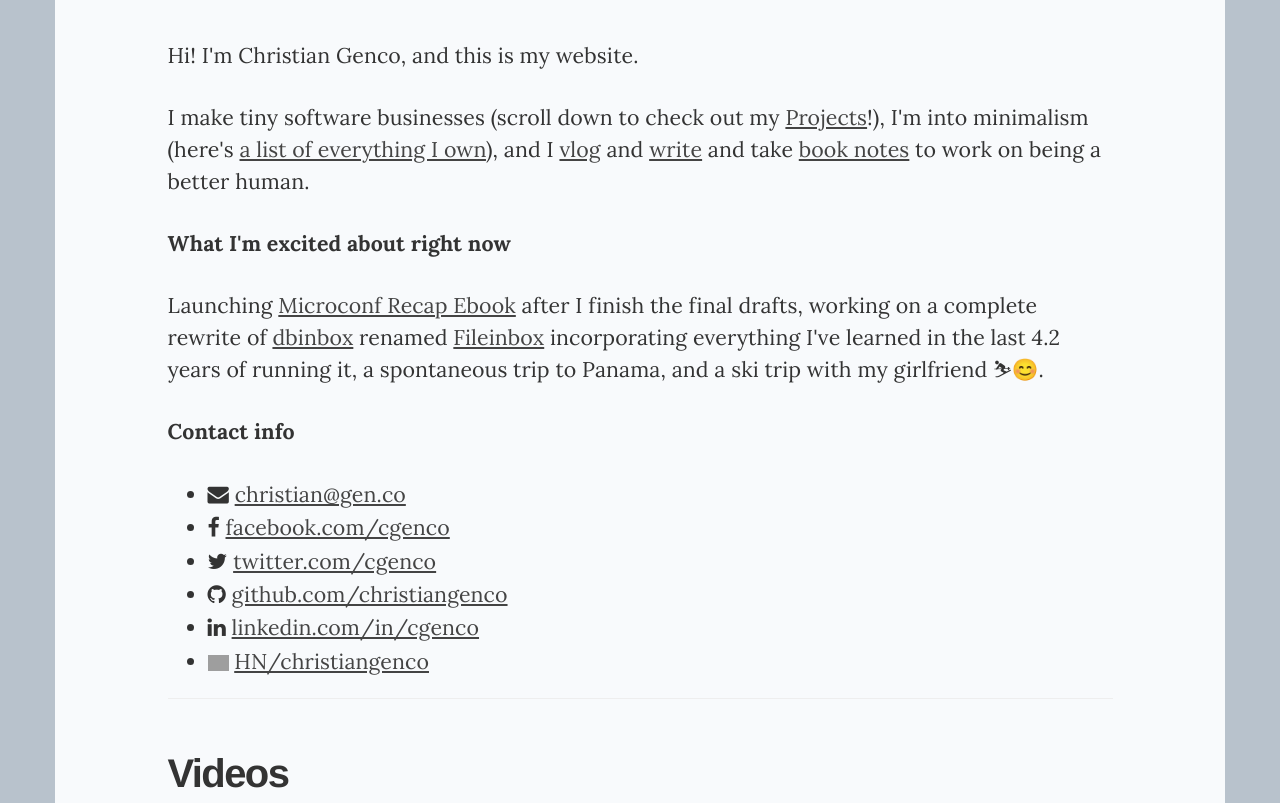
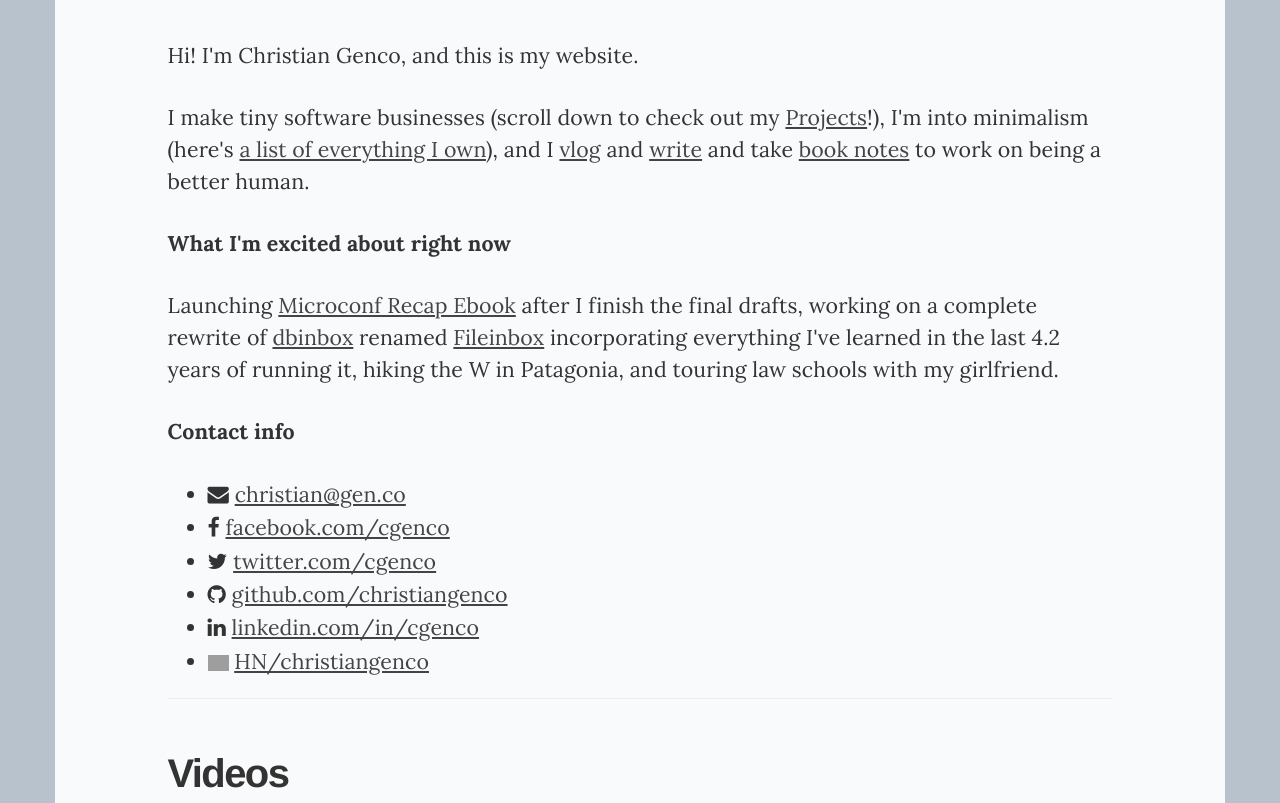
Before and after one commit to christiangenco/christiangenco.github.io, a Jekyll site: the page built from index.html, in a window 1280 px wide and 900 px high, cut to the strip 0-803 px from the top of the window. Built offline with Jekyll 4.4.1, drawn with Linux system fonts in a browser that asks for light colours; nearby versions of some CDN libraries; grey boxes are pictures that could not be loaded.

Commit message:
update excited about

```diff
--- a/index.html
+++ b/index.html
@@ -15,7 +15,7 @@
 
       <p><b>What I'm excited about right now</b></p>
 
-      <p>Launching <a target="_blank" href="https://microconf.gen.co">Microconf Recap Ebook</a> after I finish the final drafts, working on a complete rewrite of <a target="_blank" href="https://dbinbox.com">dbinbox</a> renamed <a target="_blank" href="https://fileinbox.com">Fileinbox</a> incorporating everything I've learned in the last 4.2 years of running it, a spontaneous trip to Panama, and a ski trip with my girlfriend ⛷😊.</p>
+      <p>Launching <a target="_blank" href="https://microconf.gen.co">Microconf Recap Ebook</a> after I finish the final drafts, working on a complete rewrite of <a target="_blank" href="https://dbinbox.com">dbinbox</a> renamed <a target="_blank" href="https://fileinbox.com">Fileinbox</a> incorporating everything I've learned in the last 4.2 years of running it, hiking the W in Patagonia, and touring law schools with my girlfriend.</p>
 
       <p><b>Contact info</b></p>
 
```
